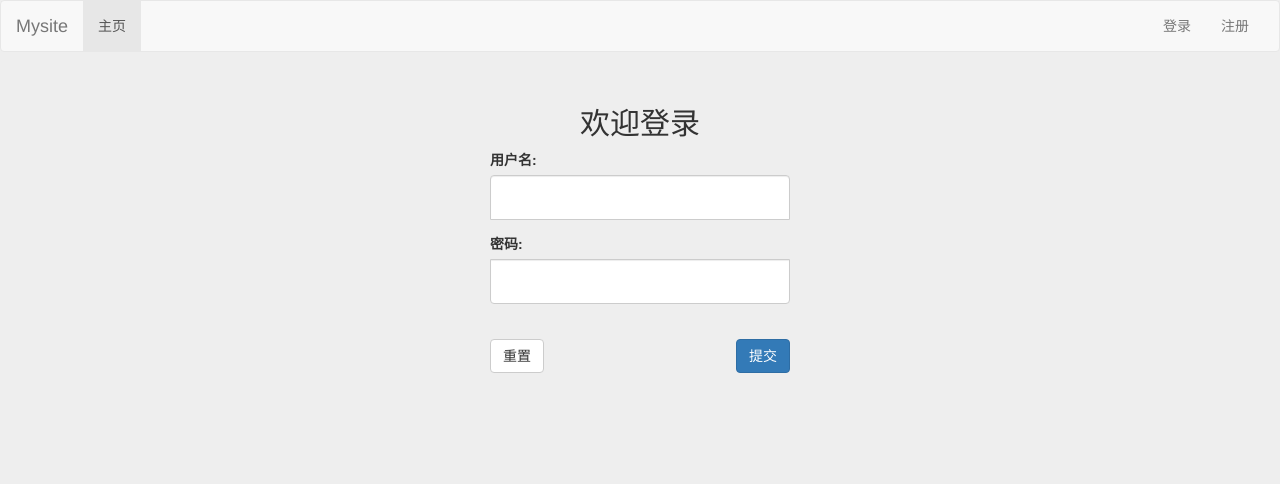
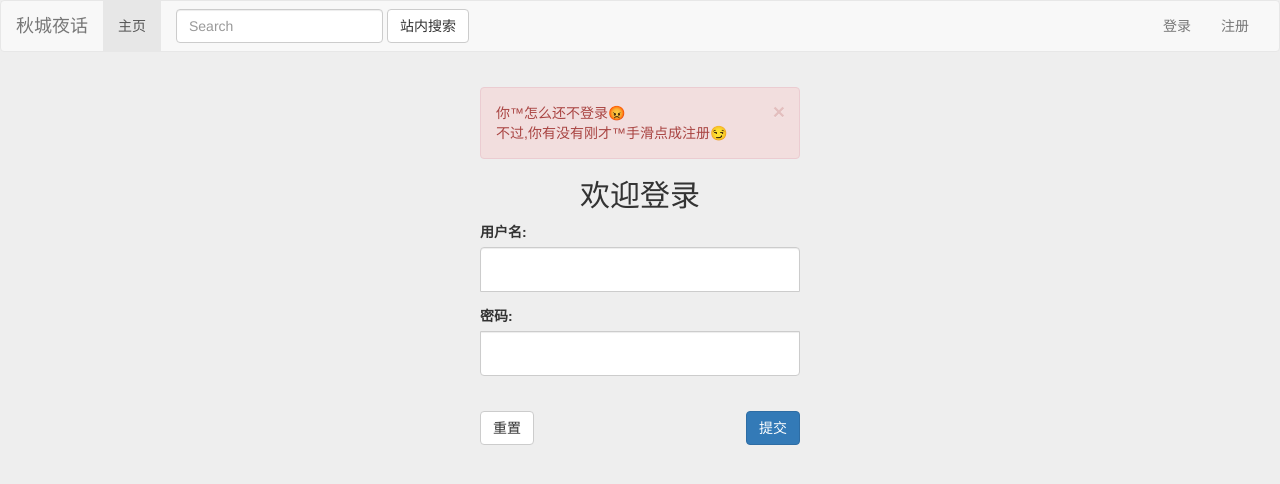
Before and after one commit to xw0235/The_register_and_login_of_Django, a Django app: page /login/ in a window 1280 px wide. Shown: the top 484 px of the page. Run offline with Django 3.2, Linux system fonts and the light colour scheme; some libraries are stand-ins or nearby versions.

Commit message:
change some views

```diff
--- /dev/null
+++ b/theFirst/kofan/templates/myKofan/changeInfo.html
@@ -0,0 +1,5 @@
+{% extends "base.html" %}
+{% block title %}修改信息{% endblock title %}
+{% block content %}
+
+{% endblock content %}
--- a/theFirst/kofan/templates/myKofan/index.html
+++ b/theFirst/kofan/templates/myKofan/index.html
@@ -6,6 +6,7 @@
     {% else %}
         <h1>你™怎么还不登录???</h1>
     {% endif %}
+
     <nav>
         桃花坞里桃花庵，桃花庵下桃花仙。<br/>
         桃花仙人种桃树，又摘桃花换酒钱。<br/>
@@ -18,4 +19,5 @@
         世人笑我太疯癫，我笑他人看不穿。<br/>
         不见五陵豪杰墓，无花无酒锄作田。<br/>
     </nav>
+
 {% endblock %}
--- a/theFirst/kofan/templates/myKofan/login.html
+++ b/theFirst/kofan/templates/myKofan/login.html
@@ -9,9 +9,14 @@
         <div class="col-md-4 col-md-offset-4">
             <form class='form-login' action="/login/" method="post">
                 {% if message %}
-                <div class="alert alert-warning">{{ message }}</div>
+                <div class="alert alert-danger">{{ message }}</div>
                 {% endif %}
                 {% csrf_token %}
+                <div class="alert alert-danger alert-dismissible",role="alert">
+                    <button type="button" class="close" data-dismiss="alert" aria-label="Close"><span aria-hidden="true">&times;</span></button>
+                    <span>你™怎么还不登录😡</span><br>
+                    <span>不过,你有没有刚才™手滑点成注册😏</span>
+                </div>
                 <h2 class="text-center">欢迎登录</h2>
 
                 <div class="form-group">
--- /dev/null
+++ b/theFirst/kofan/templates/myKofan/userInfo.html
@@ -0,0 +1,5 @@
+{% extends "base.html" %}
+{% block title %}个人中心{% endblock title %}
+{% block content %}
+
+{% endblock content %}
--- a/theFirst/kofan/views.py
+++ b/theFirst/kofan/views.py
@@ -1,12 +1,17 @@
-import hashlib
-import datetime
-import time
+import datetime,hashlib,string,random
 
-from django.shortcuts import render, redirect
+from django.conf import settings
 from django.core.mail import EmailMultiAlternatives
-from django.conf import settings
+from django.shortcuts import redirect, render
+from PIL import Image
 
-from . import models, forms
+from . import forms, models
+
+
+# if request.GET.get(newsn) == '1':
+#     csn = CaptchaStore.generate_key()
+#     cimageurl = captcha_image_url(csn)
+#     return HttpResponse(cimageurl)
 
 
 # 定义生成确认码函数
@@ -71,7 +76,7 @@ def login(request):
                 else:
                     message = "密码不正确！"
             except:
-                message = "用户不存在！"
+                message = "用户不存在!你™怎么还不注册??"
         return render(request, 'myKofan/login.html', locals())
     login_form = forms.UserForm()
     return render(request, 'myKofan/login.html', locals())
@@ -153,3 +158,20 @@ def userConfirms(request):
 # 中转页面
 def welcome(request):
     return render(request, 'myKofan/welcome.html')
+
+
+def newName(shuffix,length=32):
+    myStr=string.ascii_letters+'0123456789'
+    return ''.join(random.choice(myStr) for i in range(length))+shuffix
+
+
+def changeIcon():
+    pass
+
+
+def userInfo(request):
+    return render(request,'myKofan/userInfo.html')
+
+
+def changeInfo(request):
+    return render(request,'myKofan/changeInfo.html')
--- a/theFirst/static/css/login.css
+++ b/theFirst/static/css/login.css
@@ -2,7 +2,7 @@ body {
     background-color: #eee;
   }
   .form-login {
-    max-width: 330px;
+    max-width: 500px;
     padding: 15px;
     margin: 0 auto;
   }
--- a/theFirst/templates/base.html
+++ b/theFirst/templates/base.html
@@ -32,37 +32,57 @@
           <span class="icon-bar"></span>
           <span class="icon-bar"></span>
         </button>
-        <a class="navbar-brand" href="#">Mysite</a>
+        <a class="navbar-brand" href="/index/">秋城夜话</a>
       </div>
-
-      <!-- Collect the nav links, forms, and other content for toggling -->
-      <div class="collapse navbar-collapse" id="my-nav">
+      <div class="collapse navbar-collapse" id="bs-example-navbar-collapse-1">
           <ul class="nav navbar-nav">
-          <li class="active">
-            <a href="/index/">主页</a>
+            <li class="active"><a href="/index/">主页<span class="sr-only">(current)</span></a></li>
+            <!-- <li><a href="#">Link</a></li> -->
+            <!-- <li class="dropdown">
+              <a href="#" class="dropdown-toggle" data-toggle="dropdown" role="button" aria-haspopup="true" aria-expanded="false">Dropdown <span class="caret"></span></a>
+              <ul class="dropdown-menu">
+                <li><a href="#">Action</a></li>
+                <li><a href="#">Another action</a></li>
+                <li><a href="#">Something else here</a></li>
+                <li role="separator" class="divider"></li>
+                <li><a href="#">Separated link</a></li>
+                <li role="separator" class="divider"></li>
+                <li><a href="#">One more separated link</a></li>
+              </ul>
+            </li> -->
+          </ul>
+          <form class="navbar-form navbar-left">
+            <div class="form-group">
+              <input type="text" class="form-control" placeholder="Search">
+            </div>
+            <button type="submit" class="btn btn-default">站内搜索</button>
+          </form>
+          {% if request.session.is_login %}
+          <ul class="nav navbar-nav navbar-right">
+            <li><a href="#">写文章</a></li>
+            <li class="dropdown">
+              <a href="#" class="dropdown-toggle" data-toggle="dropdown" role="button" aria-haspopup="true" aria-expanded="false">{{ request.session.user_name }} <span class="caret"></span></a>
+              <ul class="dropdown-menu">
+                <li><a href="#">个人中心</a></li>
+                <li><a href="#">修改信息</a></li>
+                <!-- <li><a href="#"></a></li> -->
+                <li role="separator" class="divider"></li>
+                <li><a href="/logout/">退出</a></li>
+              </ul>
             </li>
           </ul>
+          {% else %}
           <ul class="nav navbar-nav navbar-right">
-          {% if request.session.is_login %}
-          <li>
-            <a href="#">{{ request.session.user_name }}</a>
-          </li>
-          <li>
-            <a href="/logout/">退出</a>
-          </li>
-          {% else %}
             <li>
               <a href="/login/">登录</a>
             </li>
             <li>
               <a href="/register/">注册</a>
             </li>
+          </ul>
           {% endif %}
-        </ul>
       </div>
-      <!-- /.navbar-collapse -->
     </div>
-    <!-- /.container-fluid -->
   </nav>
 
   {% block content %}{% endblock %}
--- a/theFirst/theFirst/urls.py
+++ b/theFirst/theFirst/urls.py
@@ -26,5 +26,7 @@ urlpatterns = [
     url(r'^logout/', views.logout),
     url(r'^confirm/', views.userConfirms),
     url(r'^welcome/', views.welcome),
+    url(r'^info/', views.userInfo),
+    url(r'^change/', views.changeInfo),
     url(r'^captcha', include('captcha.urls')),
 ]
```
Also changed, not shown: theFirst/kofan/templates/myKofan/register.html (+10 -1 lines), theFirst/kofan/migrations/0003_user_icon.py (added), theFirst/kofan/migrations/0004_auto_20180628_1448.py (added), theFirst/kofan/migrations/0005_auto_20180628_1511.py (added), theFirst/kofan/migrations/0006_auto_20180628_1532.py (added), theFirst/static/upload/default.jpg (added). Lines whose indentation alone changed are shown as unchanged.
